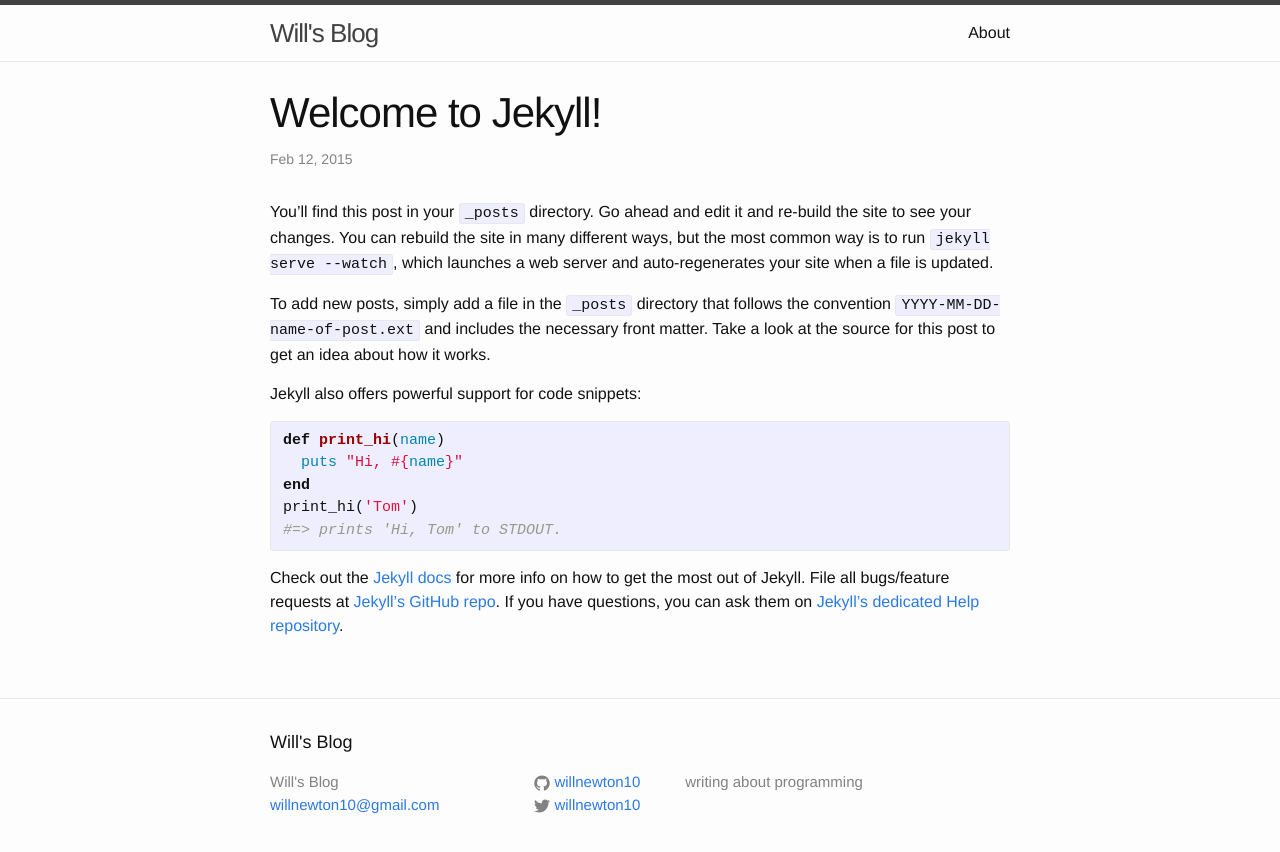
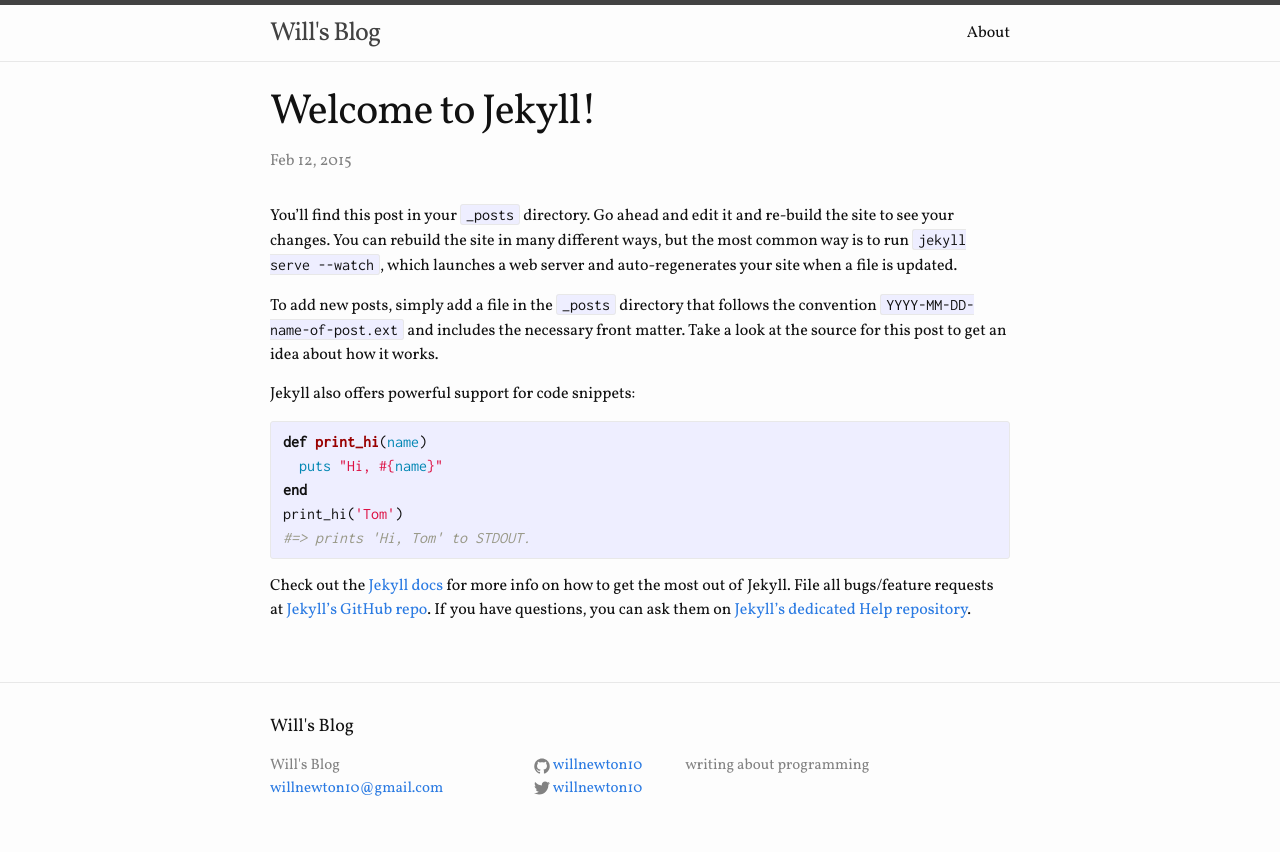
Before and after one commit to willnewton10/willnewton10.github.io, a Jekyll site: the page built from _posts/2015-02-12-welcome-to-jekyll.markdown, in a window 1280 px wide. Shown: the top 852 px of the page. Built offline with Jekyll 4.4.1, drawn with Linux system fonts in a browser that asks for light colours; comment, search, counter and statistics services are not loaded.

Commit message:
moved disqus to own file, changed font styles, using google-fonts

```diff
--- /dev/null
+++ b/_includes/disqus.html
@@ -0,0 +1,14 @@
+
+  <div id="disqus_thread"></div>
+  <script type="text/javascript">
+    /* * * CONFIGURATION VARIABLES: EDIT BEFORE PASTING INTO YOUR WEBPAGE * * */
+    var disqus_shortname = 'willnewton10'; // required: replace example with your forum shortname
+
+    /* * * DON'T EDIT BELOW THIS LINE * * */
+    (function() {
+    var dsq = document.createElement('script'); dsq.type = 'text/javascript'; dsq.async = true;
+    dsq.src = '//' + disqus_shortname + '.disqus.com/embed.js';
+    (document.getElementsByTagName('head')[0] || document.getElementsByTagName('body')[0]).appendChild(dsq);
+    })();
+  </script>
+  <noscript>Please enable JavaScript to view the <a href="https://disqus.com/?ref_noscript">comments powered by Disqus.</a></noscript>
--- a/_includes/footer.html
+++ b/_includes/footer.html
@@ -43,6 +43,7 @@
           </li>
           {% endif %}
         </ul>
+
       </div>
 
       <div class="footer-col  footer-col-3">
--- a/_includes/head.html
+++ b/_includes/head.html
@@ -8,4 +8,6 @@
 
     <link rel="stylesheet" href="{{ "/css/main.css" | prepend: site.baseurl }}">
     <link rel="canonical" href="{{ page.url | replace:'index.html','' | prepend: site.baseurl | prepend: site.url }}">
+
+    <link href='http://fonts.googleapis.com/css?family=Vollkorn:400,300|Inconsolata' rel='stylesheet' type='text/css'>
 </head>
--- a/_layouts/post.html
+++ b/_layouts/post.html
@@ -12,4 +12,6 @@ layout: default
     {{ content }}
   </article>
 
+  {% include disqus.html %}
+
 </div>
--- a/_sass/_base.scss
+++ b/_sass/_base.scss
@@ -127,7 +127,8 @@ blockquote {
  */
 pre,
 code {
-    font-size: 15px;
+    font-family: $code-font-family;
+    font-size: $code-font-size;
     border: 1px solid $grey-color-light;
     border-radius: 3px;
     background-color: #eef;
--- a/_sass/_layout.scss
+++ b/_sass/_layout.scss
@@ -4,7 +4,7 @@
 .site-header {
     border-top: 5px solid $grey-color-dark;
     border-bottom: 1px solid $grey-color-light;
-    min-height: 56px;
+    min-height: 52px;
 
     // Positioning context for the mobile navigation icon
     position: relative;
--- a/css/main.scss
+++ b/css/main.scss
@@ -6,10 +6,14 @@
 
 
 // Our variables
-$base-font-family: Helvetica, Arial, sans-serif;
-$base-font-size:   16px;
-$small-font-size:  $base-font-size * 0.875;
+$base-font-family: 'Vollkorn', serif;
+$base-font-size:   15x;
+$small-font-size:  $base-font-size * .9;
 $base-line-height: 1.5;
+
+
+$code-font-family: 'Inconsolata', monospace;
+$code-font-size: 16px;
 
 $spacing-unit:     30px;
 
```
